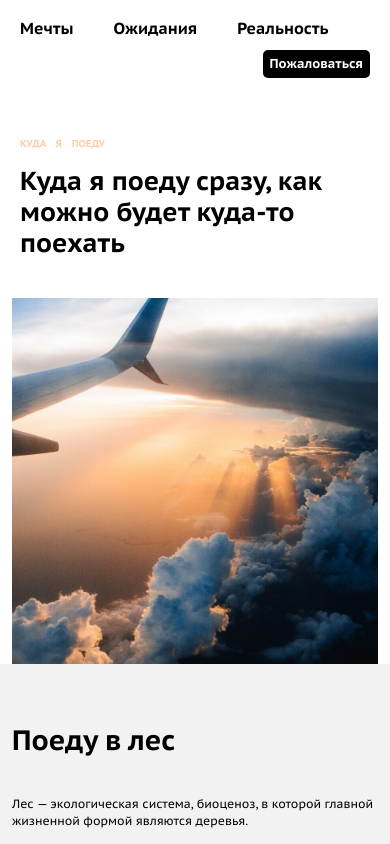
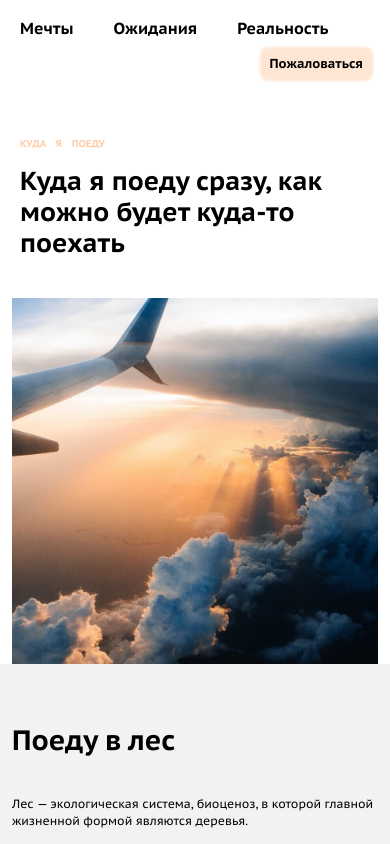
Before and after one commit to Ivan1Vasilyev/team-event, a plain HTML site: page index.html in a window 390 px wide. In both pictures the pointer is over the link "Пожаловаться". Shown: the top 844 px of the page. Drawn offline with Linux system fonts and the light colour scheme.

Commit message:
header +hover

```diff
--- a/blocks/header/__link-claim/header__link-claim.css
+++ b/blocks/header/__link-claim/header__link-claim.css
@@ -4,6 +4,11 @@
     text-decoration: none;
     color: black;
     font-weight: 700;
+}
+
+.header__link-claim:hover {
+    background-color: rgba(254, 205, 167, 0.5);
+    box-shadow: rgba(254, 205, 167, 0.5) 0px 0px 3px 3px;
 }
 
 @media screen and (max-width:685px) {
@@ -17,4 +22,9 @@
         border-radius: 5px;
         padding: 7px;
     }
+
+    .header__link-claim:hover {
+        color: black;
+    }
+
 }
--- a/blocks/header/__link/header__link.css
+++ b/blocks/header/__link/header__link.css
@@ -6,6 +6,12 @@
   font-weight: 700;
 }
 
+.header__link:hover {
+  background-color: rgba(254, 205, 167, 0.5);
+  box-shadow: rgba(254, 205, 167, 0.5) 0px 0px 3px 3px;
+}
+
+
 @media screen and (max-width: 685px) {
   .header__link {
     font-size: 16px;
```
